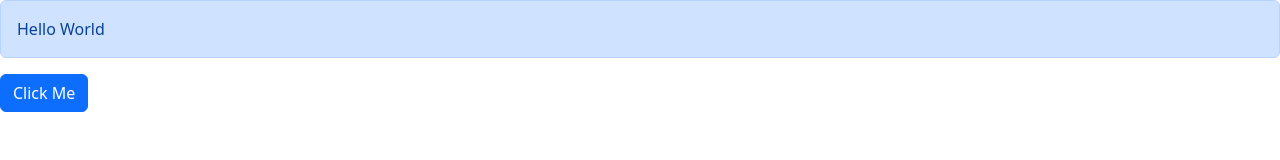
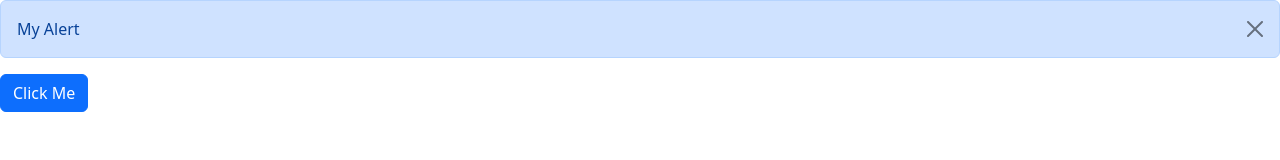
Before and after one commit to tapiwam/react-practice1, a React (Vite) app: page / in a window 1280 px wide. Both pictures are taken after a click on the button "Click Me". Shown: the top 160 px of the page. Built offline with nearby package versions, Linux system fonts and the light colour scheme.

Commit message:
Complete sample with two components passing data seamlessly - Button to show alert and close button to hide it

```diff
--- a/src/App.tsx
+++ b/src/App.tsx
@@ -1,15 +1,18 @@
+import { useState } from "react";
 import Alert from "./components/Alert";
 import Button from "./components/Button";
 import ListGroup from "./components/ListGroup";
 
 function App() {
+  const [alertVisible, setAlertVisible] = useState(false);
+
   return (
     <div>
-      <Alert>
-        Hello <span>World</span>
-      </Alert>
+      {alertVisible && (
+        <Alert onClose={() => setAlertVisible(false)}>My Alert</Alert>
+      )}
 
-      <Button color="primary" onClick={() => console.log("Clicked!")}>
+      <Button color="primary" onClick={() => setAlertVisible(true)}>
         Click Me
       </Button>
     </div>
--- a/src/components/Alert.tsx
+++ b/src/components/Alert.tsx
@@ -2,12 +2,21 @@
 
 interface Props {
   children: ReactNode;
+  onClose: () => void;
 }
 
-const Alert = ({ children }: Props) => {
+const Alert = ({ children, onClose }: Props) => {
   return (
-    <div className="alert alert-primary" role="alert">
+    <div className={"alert alert-primary alert-dismissible"} role="alert">
       {children}
+
+      <button
+        type="button"
+        className="btn-close"
+        data-bs-dismiss="alert"
+        aria-label="Close"
+        onClick={onClose}
+      ></button>
     </div>
   );
 };
```
